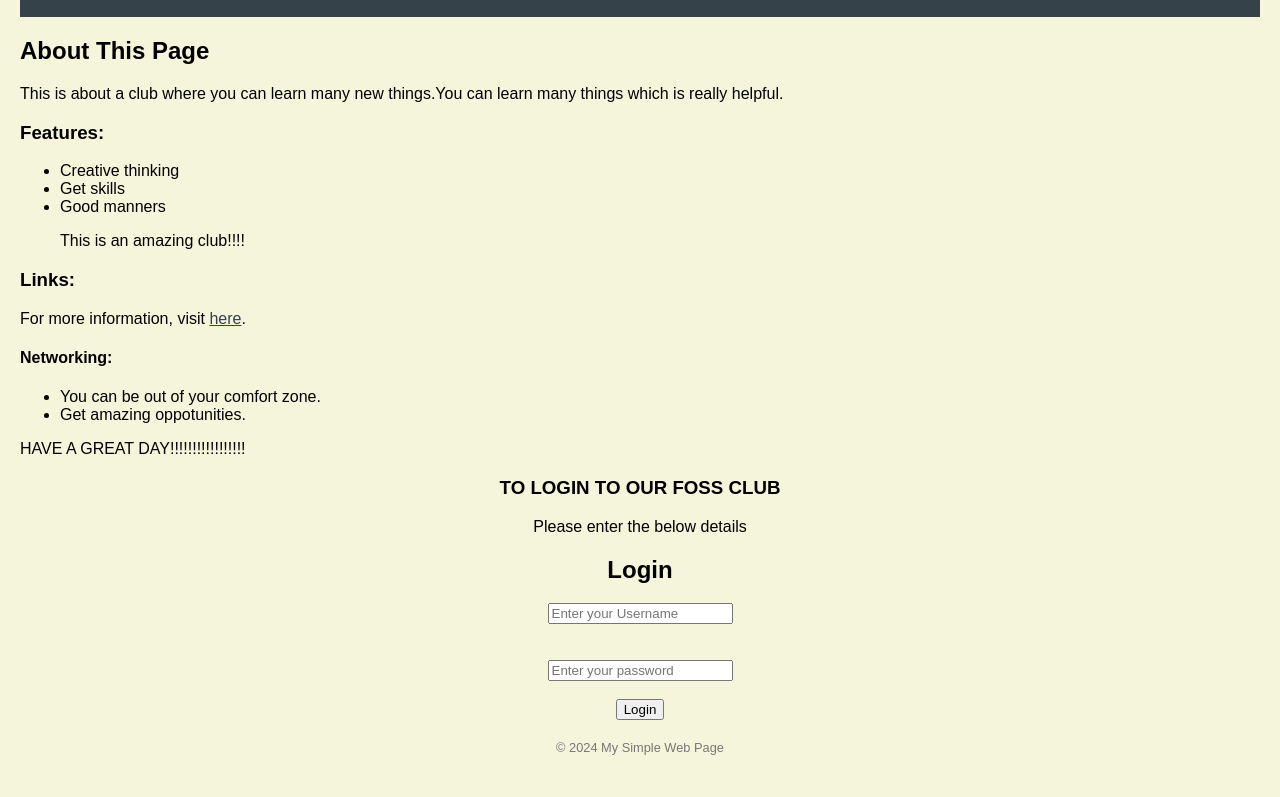
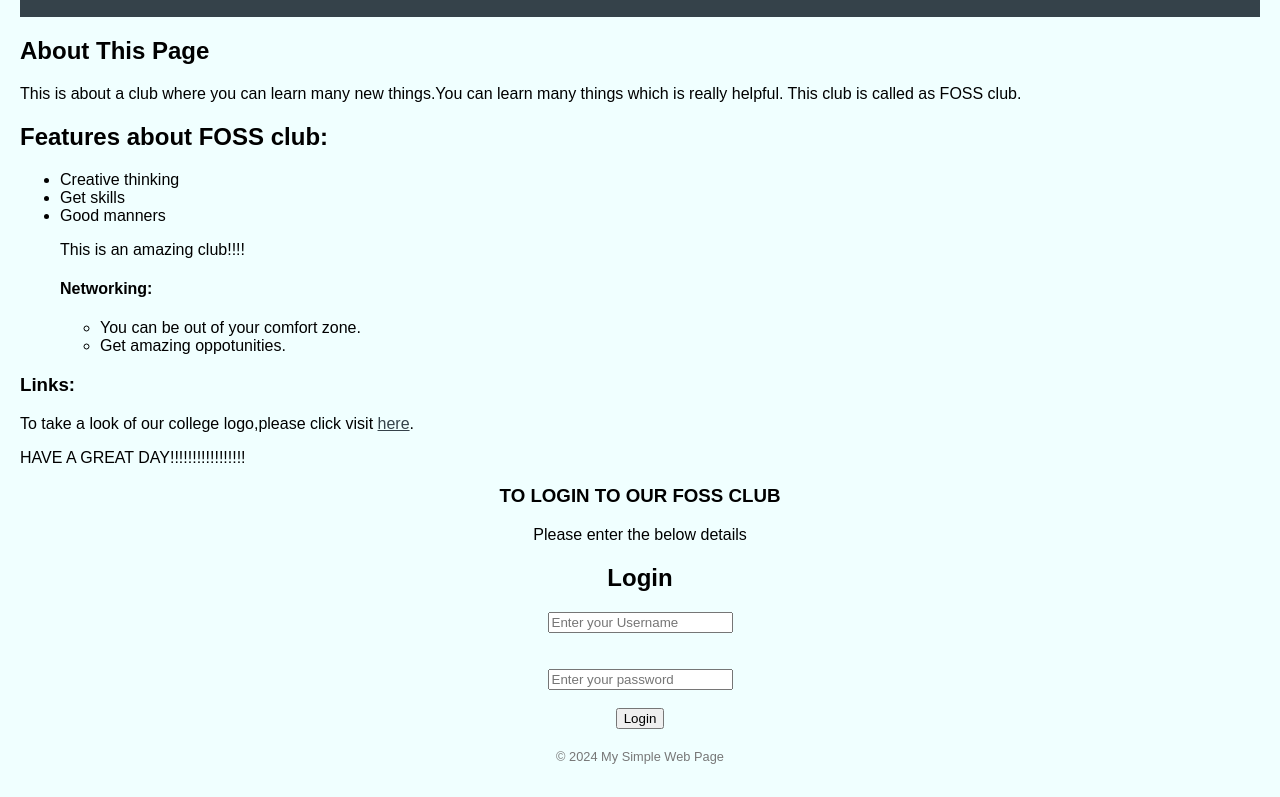
Before and after one commit to Tharuna180/well, a plain HTML site: page index.html in a window 1280 px wide. Shown: the part 103-900 px from the top of the page. Drawn offline with Linux system fonts and the light colour scheme.

Commit message:
Update index.html

```diff
--- a/index.html
+++ b/index.html
@@ -9,7 +9,7 @@
             font-family: Arial, sans-serif;
             margin: 0;
             padding: 20px;
-            background-color:beige;
+            background-color: azure;
         }
         header {
             background: #35424a;
@@ -37,21 +37,22 @@
     </header>
     <main>
         <h2>About This Page</h2>
-        <p>This is about a club where you can learn many new things.You can learn many things which is really helpful.</p>
-        <h3>Features:</h3>
+        <p>This is about a club where you can learn many new things.You can learn many things which is really helpful.
+        This club is called as FOSS club.</p>
+        <h2>Features about FOSS club:</h2>
         <ul>
             <li>Creative thinking</li>
             <li>Get skills</li>
             <li>Good manners</li>
-        <p>This is an amazing club!!!!</p>
-        </ul>
-        <h3>Links:</h3>
-        <p>For more information, visit <a href="https://tse1.mm.bing.net/th?id=OIP.IKVT8bamLcafug7MBfFrKQAAAA&pid=Api&P=0&h=180" target="_blank">here</a>.</p>
+    <p>This is an amazing club!!!!</p>
         <h4>Networking:</h4>
         <ul>
             <li>You can be out of your comfort zone.</li>
             <li>Get amazing oppotunities.</li>
         </ul>
+        </ul>
+        <h3>Links:</h3>
+        <p>To take a look of our college logo,please click visit <a href="https://tse1.mm.bing.net/th?id=OIP.IKVT8bamLcafug7MBfFrKQAAAA&pid=Api&P=0&h=180" target="_blank">here</a>.</p>
         <p>HAVE A GREAT DAY!!!!!!!!!!!!!!!!!</p>
 
         <center><h3>TO LOGIN TO OUR FOSS CLUB</h3>
```
